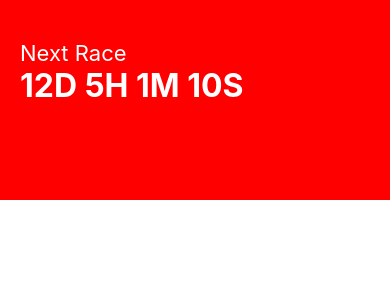
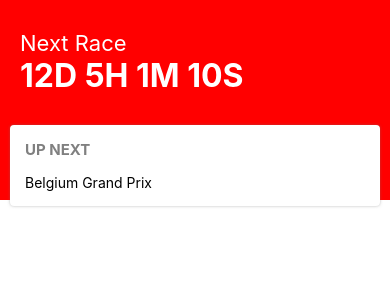
Before and after one commit to KChadwick96/F1-Tracker, a React Native app: screen / in a window 390 px wide. Shown: the top 300 px of the page. Built offline with nearby package versions, Linux system fonts and the light colour scheme.

Commit message:
working on card

```diff
--- a/app/components/Card.js
+++ b/app/components/Card.js
@@ -0,0 +1,42 @@
+import React from 'react';
+import { View, Text, StyleSheet } from 'react-native';
+import PropTypes from 'prop-types';
+
+const Card = ({children, title, actionText, onActionPress}) => {
+    const transformedTitle = title.toUpperCase();
+
+    return (
+        <View style={styles.container} elevation={1}>
+            <Text style={styles.title}>{transformedTitle}</Text>
+            {children}
+        </View>
+    )
+}
+
+Card.propTypes = {
+    children: PropTypes.any.isRequired,
+    title: PropTypes.string.isRequired,
+    actionText: PropTypes.string,
+    onActionPress: PropTypes.func
+};
+
+const styles = StyleSheet.create({
+    container: {
+        padding: 15,
+        marginHorizontal: 10,
+        borderRadius: 4,
+        backgroundColor: 'white',
+        shadowColor: '#7a7a7a',
+        shadowRadius: 3,
+        shadowOpacity: 0.5
+    },
+    title: {
+        color: 'black',
+        marginBottom: 15,
+        fontWeight: 'bold',
+        color: 'grey',
+        fontSize: 15
+    }
+});
+
+export default Card;
--- a/app/components/Countdown.js
+++ b/app/components/Countdown.js
@@ -30,7 +30,7 @@
 const styles = StyleSheet.create({
   container: {
     paddingHorizontal: 20,
-    paddingVertical: 40,
+    paddingVertical: 30,
     marginTop: Platform.OS === 'ios' ? 18 : 0
   },
   title: {
--- a/app/index.js
+++ b/app/index.js
@@ -1,17 +1,21 @@
 import React from 'react';
-import { StatusBar } from 'react-native';
+import { StatusBar, Text } from 'react-native';
 
 import Container from './components/Container';
 import TopBackground from './components/TopBackground';
 import Countdown from './components/Countdown';
+import Card from './components/Card';
 
 export default class App extends React.Component {
     render() {
         return (
             <Container>
-                <StatusBar translucent={false} />
+                <StatusBar translucent={false} barStyle="light-content" />
                 <TopBackground height={200} />
                 <Countdown title="Next Race" countdownTo={new Date()} />
+                <Card title="Up Next">
+                    <Text>Belgium Grand Prix</Text>
+                </Card>
             </Container>
         );
   }
```
Also changed, not shown: 2 other files (tests, documents, lock files or other folders).
